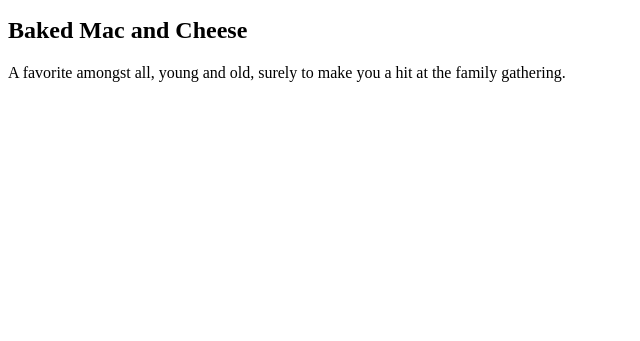
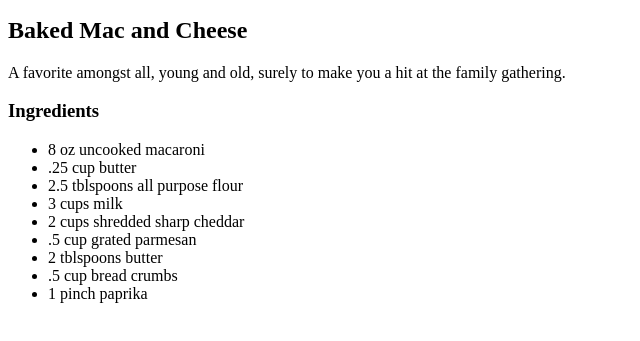
Before and after one commit to plaou73/odin-recipes, a plain HTML site: page recipes/mac.html in a window 1280 px wide. Shown: the part 101-442 px from the top of the page, without its empty margins (0-640 px from the left). Drawn offline with Linux system fonts and the light colour scheme.

Commit message:
Add ingredients list to mac.html

```diff
--- a/recipes/mac.html
+++ b/recipes/mac.html
@@ -13,6 +13,18 @@
     <img src="../images/mac.jpg" alt="Backed Macaroni">
         <h2>Baked Mac and Cheese</h2>
             <p>A favorite amongst all, young and old, surely to make you a hit at the family gathering.</p>
+                <h3>Ingredients</h3>
+                    <ul>
+                        <li>8 oz uncooked macaroni</li>
+                        <li>.25 cup butter</li>
+                        <li>2.5 tblspoons all purpose flour</li>
+                        <li>3 cups milk</li>
+                        <li>2 cups shredded sharp cheddar</li>
+                        <li>.5 cup grated parmesan</li>
+                        <li>2 tblspoons butter</li>
+                        <li>.5 cup bread crumbs</li>
+                        <li>1 pinch paprika</li>
+                    </ul>
 
 </body>
 
```
